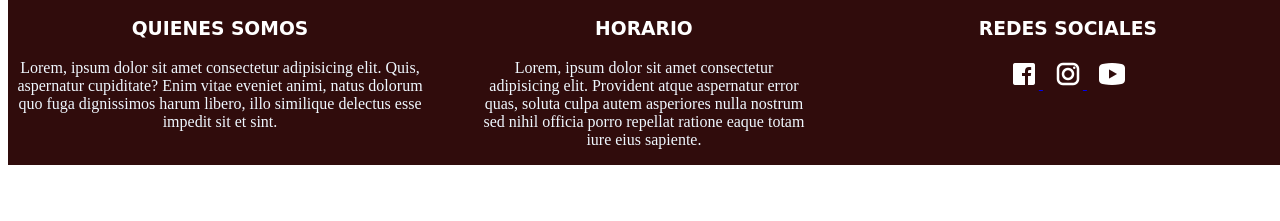
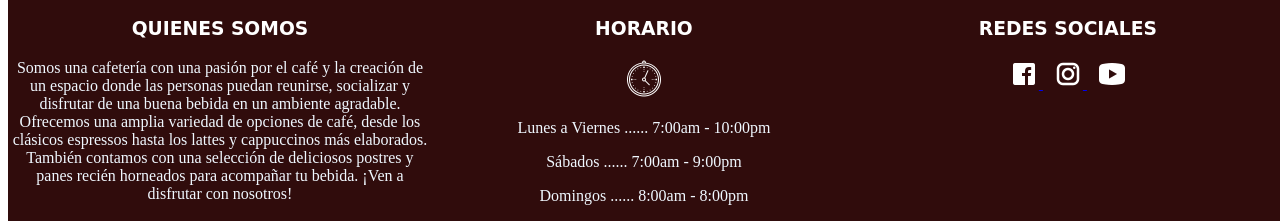
Before and after one commit to Dayana-Cris/Quiz01_Multimedios, a plain HTML site: page informacion.html in a window 1280 px wide. Shown: the part 1205-1426 px from the top of the page. Before the commit the page ends 1370 px from the top, so only its background shows below. Drawn offline with Linux system fonts and the light colour scheme.

Commit message:
Update footer of Information

```diff
--- a/informacion.html
+++ b/informacion.html
@@ -150,7 +150,11 @@
                     QUIENES SOMOS
                 </h3>
                 <p>
-                    Lorem, ipsum dolor sit amet consectetur adipisicing elit. Quis, aspernatur cupiditate? Enim vitae eveniet animi, natus dolorum quo fuga dignissimos harum libero, illo similique delectus esse impedit sit et sint.
+                    Somos una cafetería con una pasión por el café y la creación de un espacio donde las
+                    personas puedan reunirse, socializar y disfrutar de una buena bebida en un ambiente
+                    agradable. Ofrecemos una amplia variedad de opciones de café, desde los clásicos espressos
+                    hasta los lattes y cappuccinos más elaborados. También contamos con una selección de
+                    deliciosos postres y panes recién horneados para acompañar tu bebida. ¡Ven a disfrutar con nosotros!
                 </p>
             </div>
             <div class="divFooter">
@@ -158,9 +162,20 @@
                     HORARIO
                 </h3>
                 <div class="divFooterHorario">
-                    <p>
-                        Lorem, ipsum dolor sit amet consectetur adipisicing elit. Provident atque aspernatur error quas, soluta culpa autem asperiores nulla nostrum sed nihil officia porro repellat ratione eaque totam iure eius sapiente.
-                    </p>
+                    <div>
+                        <img src="iconos/reloj.png" alt="icono de reloj">
+                    </div>
+                    <div>
+                        <p>
+                            Lunes a Viernes ...... 7:00am - 10:00pm
+                        </p>
+                        <p>
+                            Sábados ...... 7:00am - 9:00pm
+                        </p>
+                        <p>
+                            Domingos ...... 8:00am - 8:00pm
+                        </p>
+                    </div>
                 </div>
             </div>
             <div class="divFooter">
@@ -171,10 +186,10 @@
                     <img src="iconos/facebook.png" alt="icono de facebook" title="Visite nuestro Facebook">
                 </a>
                 <a href="https://www.instagram.com/" class="aFooter">
-                    <img src="iconos/Instagram.png" alt="icono de facebook" title="Visite nuestro Instagram">
+                    <img src="iconos/Instagram.png" alt="icono de instagram" title="Visite nuestro Instagram">
                 </a>
                 <a href="https://www.youtube.com/">
-                    <img src="iconos/YouTube.png" alt="icono de facebook" title="Visite nuestro Canal de YouTube">
+                    <img src="iconos/YouTube.png" alt="icono de YouTube" title="Visite nuestro Canal de YouTube">
                 </a>
             </div>
         </div>
```
